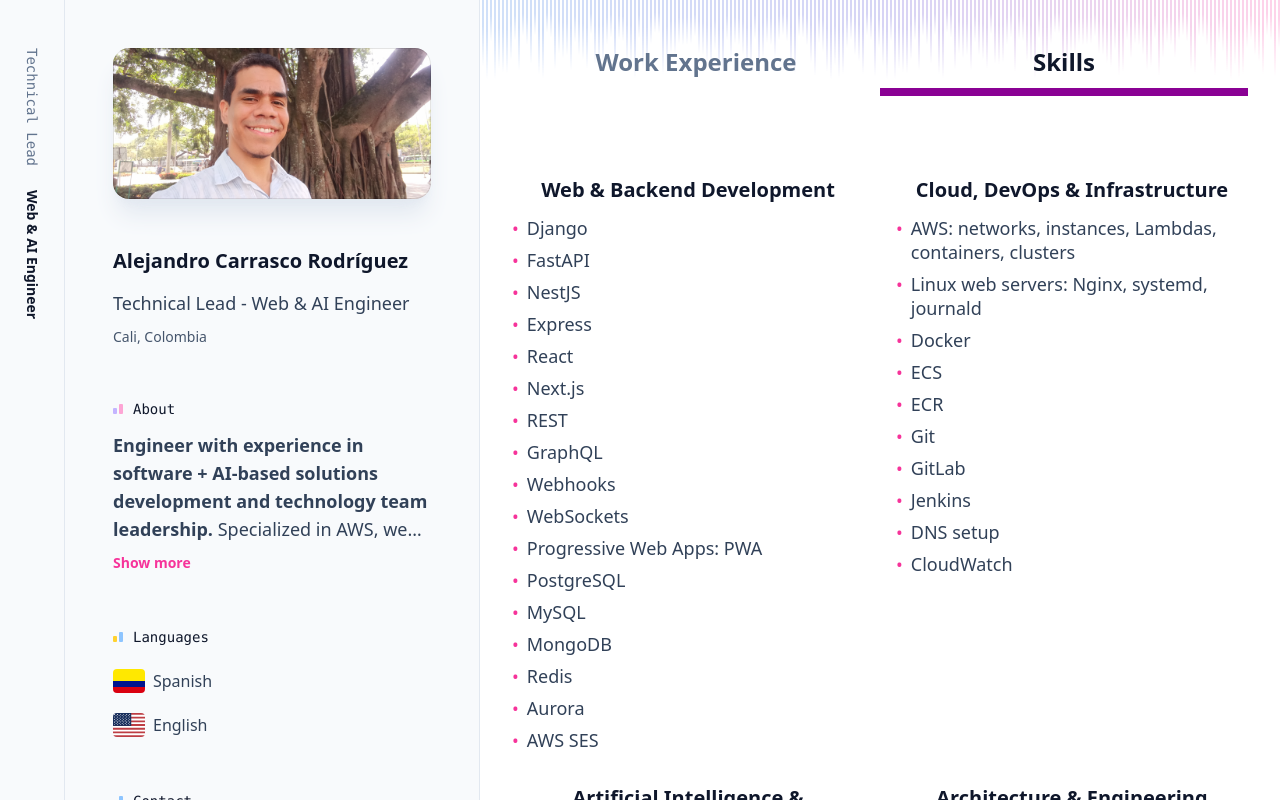
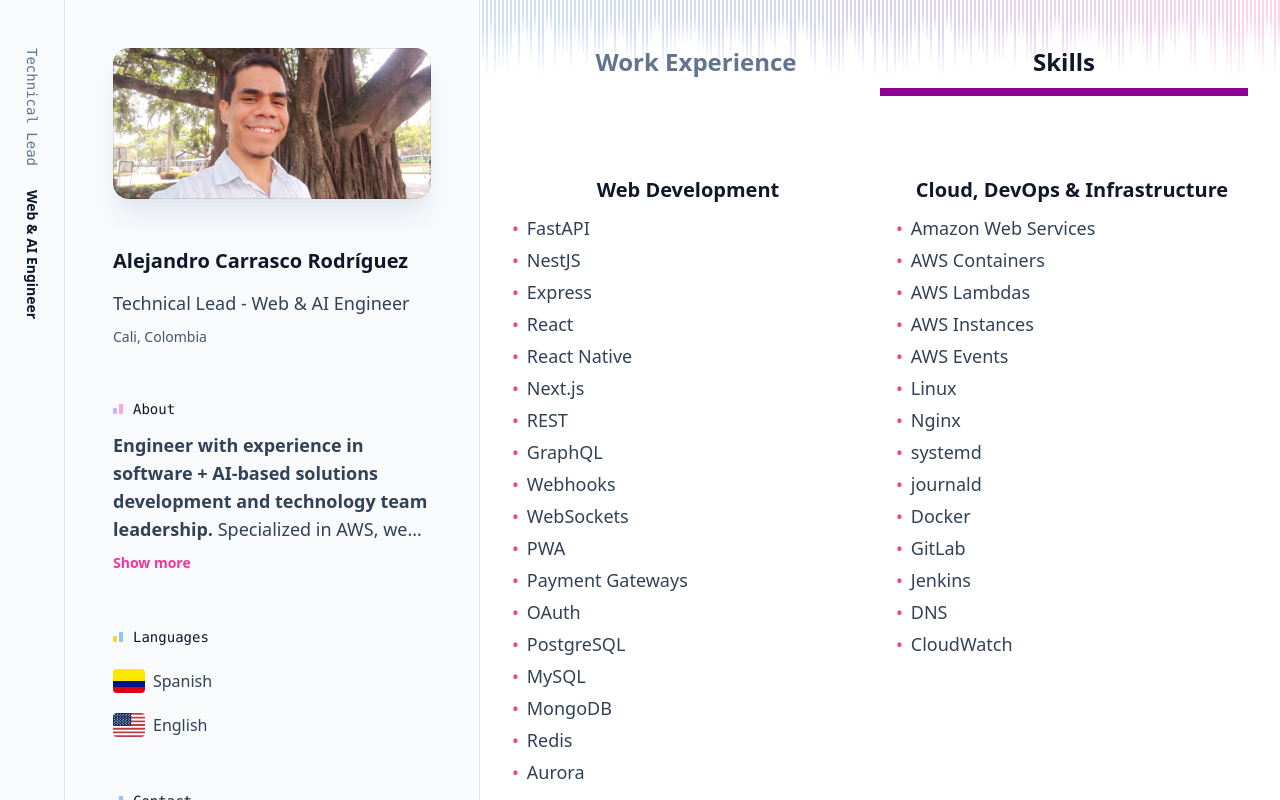
Before and after one commit to Alejandr0CR/website-2026, a Next.js app: page / in a window 1280 px wide. Both pictures are taken after a click on the tab "Skills". Shown: the top 800 px of the page. Built offline with nearby package versions, Linux system fonts and the light colour scheme; a web font is replaced by a local one.

Commit message:
update skills

```diff
--- a/src/components/SkillsPanel.tsx
+++ b/src/components/SkillsPanel.tsx
@@ -2,51 +2,56 @@
 
 const SKILLS = [
   {
-    title: 'Web & Backend Development',
+    title: 'Web Development',
     items: [
-      'Django',
       'FastAPI',
       'NestJS',
       'Express',
       'React',
+      'React Native',
       'Next.js',
       'REST',
       'GraphQL',
       'Webhooks',
       'WebSockets',
-      'Progressive Web Apps: PWA',
+      'PWA',
+      'Payment Gateways',
+      'OAuth',
       'PostgreSQL',
       'MySQL',
       'MongoDB',
       'Redis',
       'Aurora',
-      'AWS SES',
     ],
   },
   {
     title: 'Cloud, DevOps & Infrastructure',
     items: [
-      'AWS: networks, instances, Lambdas, containers, clusters',
-      'Linux web servers: Nginx, systemd, journald',
+      'Amazon Web Services',
+      'AWS Containers',
+      'AWS Lambdas',
+      'AWS Instances',
+      'AWS Events',
+      'Linux',
+      'Nginx',
+      'systemd',
+      'journald',
       'Docker',
-      'ECS',
-      'ECR',
-      'Git',
       'GitLab',
       'Jenkins',
-      'DNS setup',
+      'DNS',
       'CloudWatch',
     ],
   },
   {
     title: 'Artificial Intelligence & Automation',
     items: [
-      'Applied AI: prototype to production',
+      'MindStudio',
+      'Model Training',
       'LangChain',
       'LangGraph',
       'RAG',
       'FAISS',
-      'MongoDB',
       'Ollama',
       'YOLOv8',
       'n8n',
@@ -63,17 +68,19 @@
       'Microservices',
       'Distributed systems',
       'Performance & complexity',
-      'TDD',
-      'OAuth',
-      'OpenAPI',
+      'Test-driven Development',
+      'Spec-driven Development',
+      'OpenAPI standard',
     ],
   },
   {
     title: 'Leadership & Management',
     items: [
-      'Tech leadership & mentoring',
+      'Tech leadership',
+      'Mentoring',
       'Agile planning & delivery',
-      'OKRs / KPIs',
+      'OKRs',
+      'KPIs',
       'Process & workflow design',
       'SRS',
       'UML',
```
Also changed, not shown: 1 other file (tests, documents, lock files or other folders).
